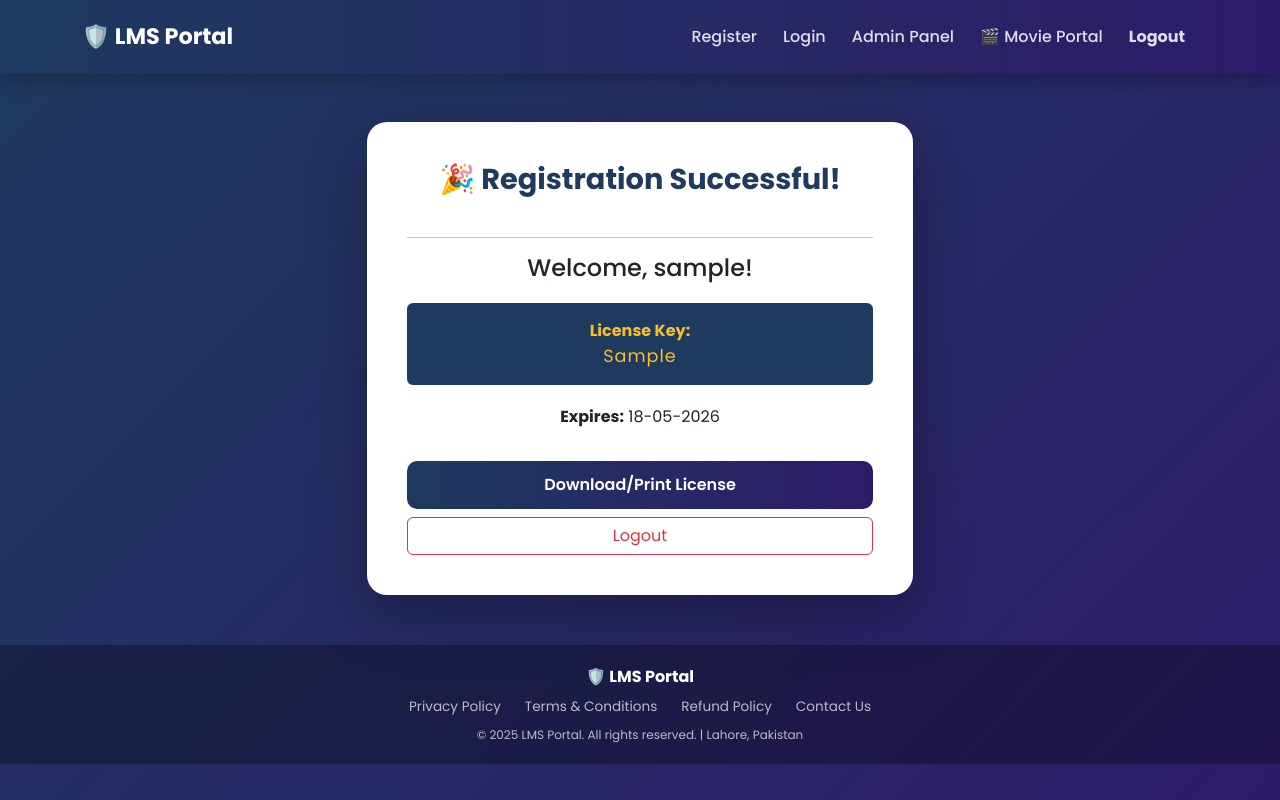
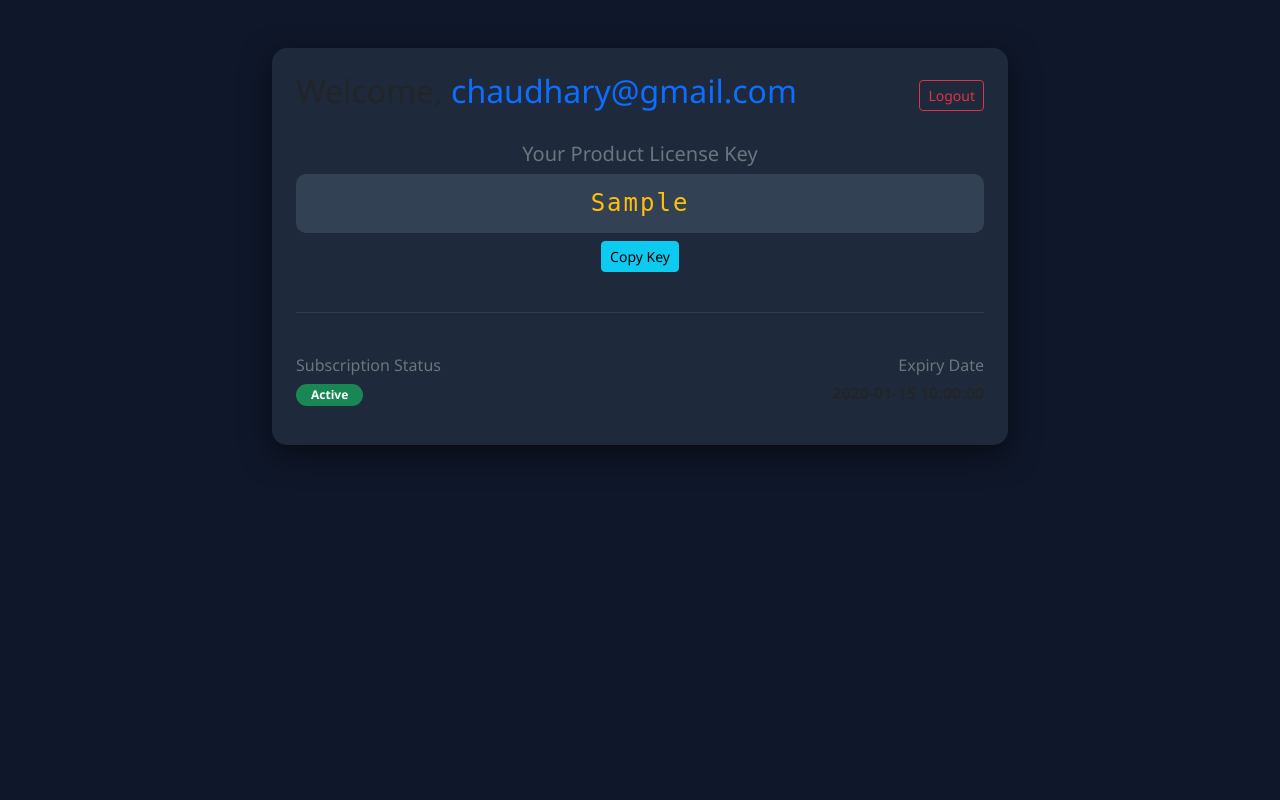
Before and after one commit to ch-Ahmad-zx/lms-project, a Flask app: page /dashboard in a window 1280 px wide. Run offline with Flask 3, Linux system fonts and the light colour scheme; a user stored in the database is signed in; a database or web service that is not in the repository returns one stand-in record (values such as "Sample title"); some libraries are stand-ins or nearby versions.

Commit message:
upgraded user dashboard with copy key feature

```diff
--- a/app.py
+++ b/app.py
@@ -219,31 +219,26 @@ def login():
     return render_template('login.html')
 @app.route('/dashboard')
 def dashboard():
-    user_id = session.get('user_id')
-    if not user_id:
+    if 'user_id' not in session:
         return redirect(url_for('login'))
 
-    try:
-        conn = get_db_connection()
-        cursor = conn.cursor()
-        # Database se user ki details lena
-        cursor.execute('SELECT username, license_key, email FROM public.users WHERE id = %s', (user_id,))
-        user = cursor.fetchone()
-        cursor.close()
-        conn.close()
+    user_id = session['user_id']
+    conn = get_db_connection()
+    cursor = conn.cursor()
 
-        if user:
-            display_name = user[0] if user[0] else "User"
-            # Agar key nahi hai toh "No Key Assigned" show hoga
-            display_key = user[1] if user[1] else "No Key Assigned"
-            # 30 din baad ki expiry calculate karna
-            expiry = (datetime.now() + timedelta(days=30)).strftime('%d-%m-%Y')
+    # Database se user ki details nikalein
+    cursor.execute('SELECT license_key, expiry_date FROM public.users WHERE id = %s', (user_id,))
+    user_data = cursor.fetchone()
 
-            return render_template('dashboard.html', name=display_name, key=display_key, expiry=expiry, email=user[2])
+    conn.close()
 
-        return "User not found!"
-    except Exception as e:
-        return f"Dashboard Error: {str(e)}"
+    if user_data:
+        l_key = user_data[0]
+        # Expiry date ko format karein taake achi lagay
+        e_date = user_data[1] # Agar database mein string hai toh formatting ki zaroorat nahi
+        return render_template('dashboard.html', license_key=l_key, expiry_date=e_date)
+
+    return "User data not found."
 
 @app.route('/admin', methods=['GET', 'POST'])
 def admin():
--- a/templates/dashboard.html
+++ b/templates/dashboard.html
@@ -1,21 +1,58 @@
-{% extends "base.html" %}
-{% block content %}
-<div class="row justify-content-center mt-5">
-    <div class="col-md-6">
-        <div class="card text-center">
-            <h2 style="color: #1e3a5f;">🎉 Registration Successful!</h2>
-            <hr>
-            <h4 class="mb-3">Welcome, {{ name }}!</h4>
-            <div class="p-3 rounded mb-3" style="background: #1e3a5f; color: #fbbf24;">
-                <strong>License Key:</strong><br>
-                <span style="font-size: 1.1rem; letter-spacing: 1px;">{{ key }}</span>
-            </div>
-            <p><strong>Expires:</strong> {{ expiry }}</p>
-            <div class="d-grid gap-2 mt-3">
-                <button onclick="window.print()" class="btn btn-primary">Download/Print License</button>
-                <a href="/logout" class="btn btn-outline-danger">Logout</a>
+<!DOCTYPE html>
+<html lang="en">
+<head>
+    <meta charset="UTF-8">
+    <meta name="viewport" content="width=device-width, initial-scale=1.0">
+    <title>User Dashboard | LMS Portal</title>
+    <link href="https://cdn.jsdelivr.net/npm/bootstrap@5.3.0/dist/css/bootstrap.min.css" rel="stylesheet">
+    <style>
+        body { background: #0f172a; color: white; font-family: 'Segoe UI', sans-serif; }
+        .card { background: #1e293b; border: none; border-radius: 15px; box-shadow: 0 10px 30px rgba(0,0,0,0.5); }
+        .license-box { background: #334155; padding: 15px; border-radius: 10px; font-family: monospace; letter-spacing: 2px; }
+        .status-badge { border-radius: 20px; padding: 5px 15px; }
+    </style>
+</head>
+<body>
+    <div class="container mt-5">
+        <div class="row justify-content-center">
+            <div class="col-md-8">
+                <div class="card p-4">
+                    <div class="d-flex justify-content-between align-items-center mb-4">
+                        <h2>Welcome, <span class="text-primary">{{ session['email'] }}</span></h2>
+                        <a href="/logout" class="btn btn-outline-danger btn-sm">Logout</a>
+                    </div>
+
+                    <div class="mb-4 text-center">
+                        <h5 class="text-secondary">Your Product License Key</h5>
+                        <div class="license-box mt-2">
+                            <span id="licenseKey" class="h4 text-warning">{{ license_key }}</span>
+                        </div>
+                        <button onclick="copyKey()" class="btn btn-sm btn-info mt-2">Copy Key</button>
+                    </div>
+
+                    <hr class="text-secondary">
+
+                    <div class="row mt-4">
+                        <div class="col-6">
+                            <p class="mb-1 text-secondary">Subscription Status</p>
+                            <span class="badge bg-success status-badge">Active</span>
+                        </div>
+                        <div class="col-6 text-end">
+                            <p class="mb-1 text-secondary">Expiry Date</p>
+                            <p class="fw-bold">{{ expiry_date }}</p>
+                        </div>
+                    </div>
+                </div>
             </div>
         </div>
     </div>
-</div>
-{% endblock %}
+
+    <script>
+        function copyKey() {
+            var key = document.getElementById("licenseKey").innerText;
+            navigator.clipboard.writeText(key);
+            alert("License Key copied to clipboard!");
+        }
+    </script>
+</body>
+</html>
```
